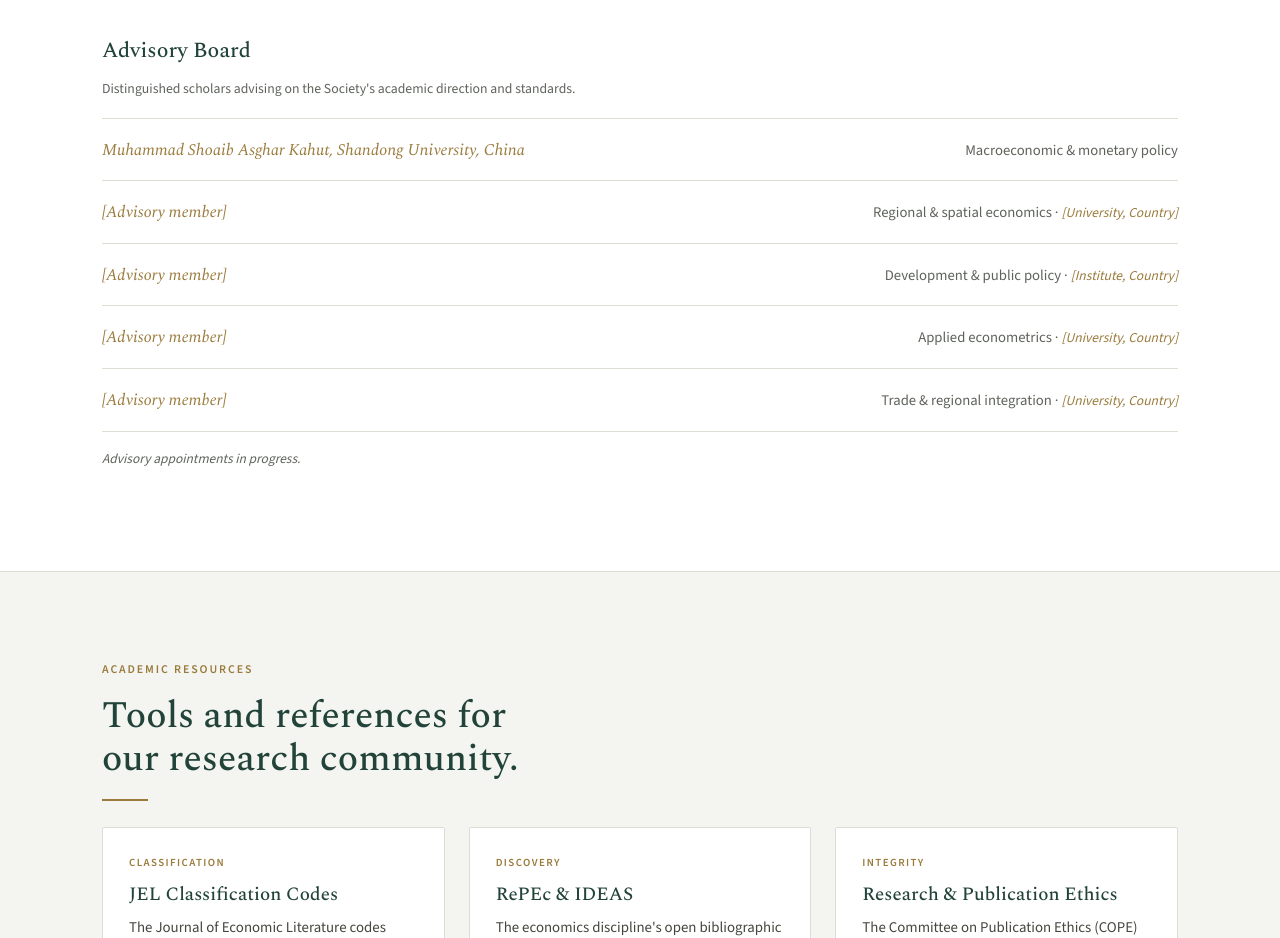
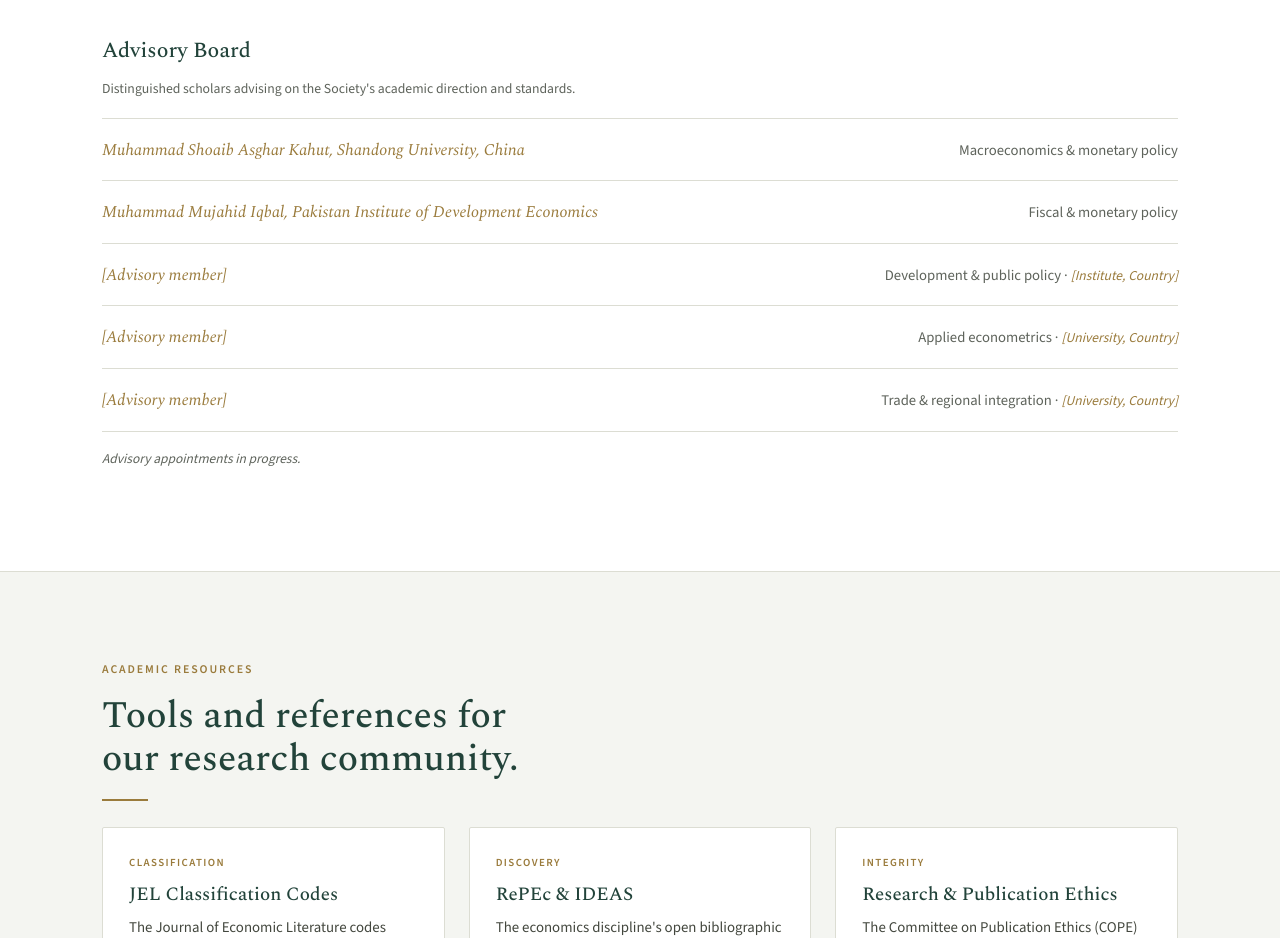
Before and after one commit to ahmadNJU/SERPI, a plain HTML site: page index.html in a window 1280 px wide. Shown: the part 2320-3258 px from the top of the page. Drawn offline with nearby package versions, Linux system fonts and the light colour scheme.

Commit message:
Update index.html

```diff
--- a/index.html
+++ b/index.html
@@ -286,8 +286,8 @@
       <h3 class="sub">Advisory Board</h3>
       <p class="note">Distinguished scholars advising on the Society's academic direction and standards.</p>
       <ul class="members">
-        <li><span class="mn"><span class="ph">Muhammad Shoaib Asghar Kahut, Shandong University, China</span></span><span class="ma">Macroeconomic &amp; monetary policy</li>
-        <li><span class="mn"><span class="ph">[Advisory member]</span></span><span class="ma">Regional &amp; spatial economics &middot; <span class="ph">[University, Country]</span></span></li>
+        <li><span class="mn"><span class="ph">Muhammad Shoaib Asghar Kahut, Shandong University, China</span></span><span class="ma">Macroeconomics &amp; monetary policy</li>
+        <li><span class="mn"><span class="ph">Muhammad Mujahid Iqbal, Pakistan Institute of Development Economics</span></span><span class="ma">Fiscal &amp; monetary policy</li>
         <li><span class="mn"><span class="ph">[Advisory member]</span></span><span class="ma">Development &amp; public policy &middot; <span class="ph">[Institute, Country]</span></span></li>
         <li><span class="mn"><span class="ph">[Advisory member]</span></span><span class="ma">Applied econometrics &middot; <span class="ph">[University, Country]</span></span></li>
         <li><span class="mn"><span class="ph">[Advisory member]</span></span><span class="ma">Trade &amp; regional integration &middot; <span class="ph">[University, Country]</span></span></li>
```
